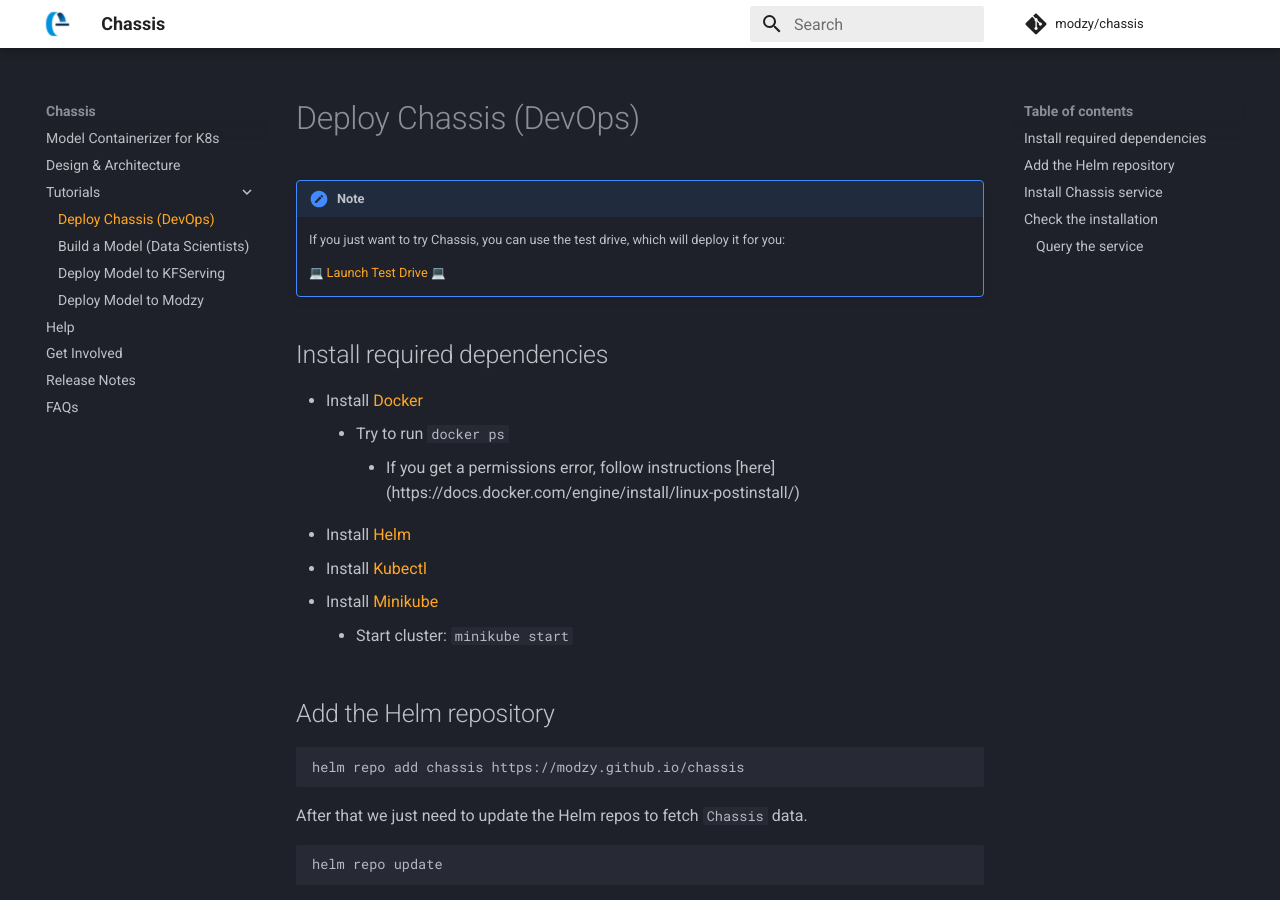
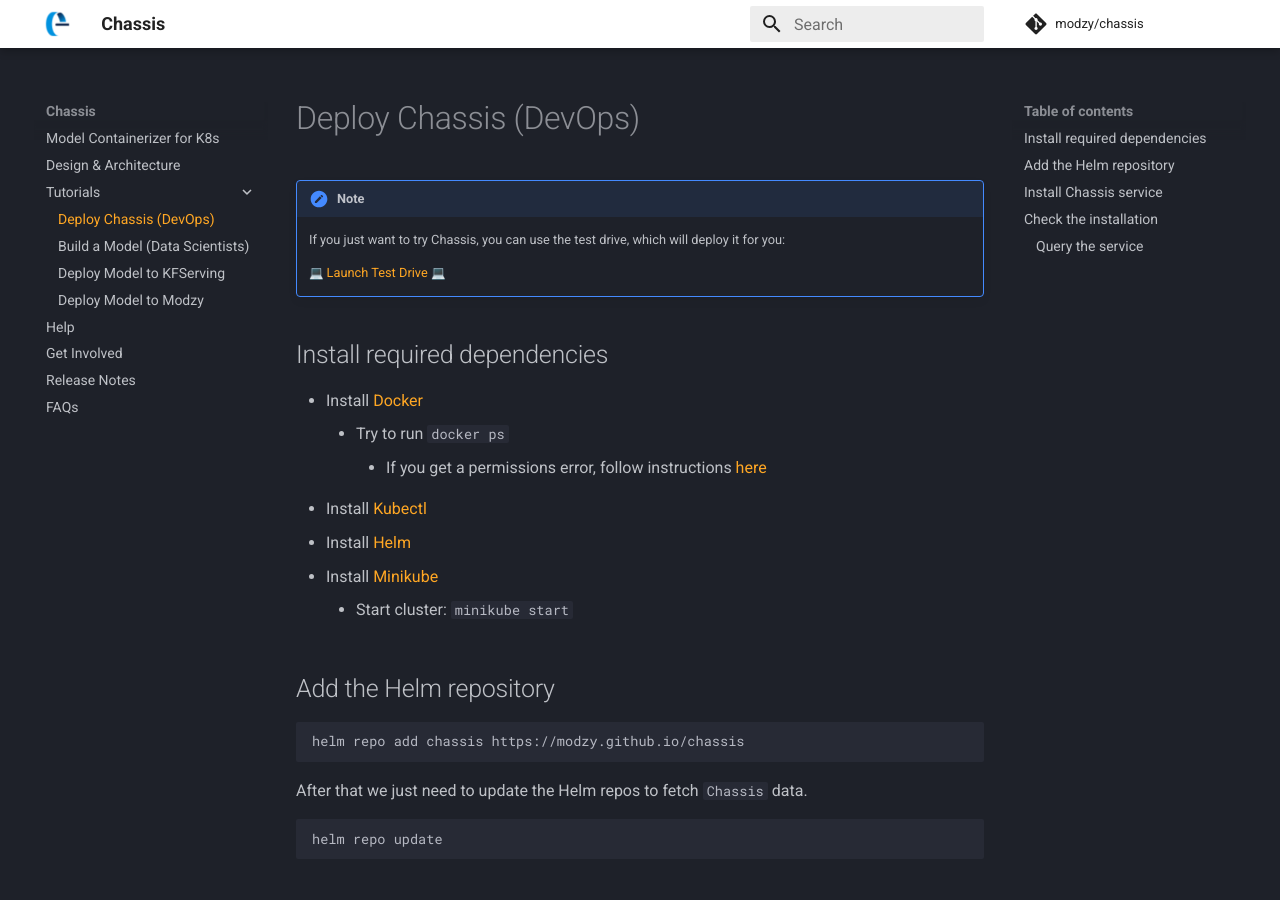
Before and after one commit to chassisml/chassis, an MkDocs documentation site: the page built from docs/docs/tutorials/devops-deploy.md, in a window 1280 px wide and 900 px high. Built offline with MkDocs 1.6.1 and Material for MkDocs 9.7.7, drawn with Linux system fonts in a browser that asks for light colours; emoji names are drawn with the system emoji font; comment, search, counter and statistics services are not loaded.

Commit message:
docs: fix typo

```diff
--- a/docs/docs/tutorials/devops-deploy.md
+++ b/docs/docs/tutorials/devops-deploy.md
@@ -9,9 +9,9 @@
 
 * Install [Docker](https://docs.docker.com/get-docker/)
     * Try to run `docker ps`
-        * If you get a permissions error, follow instructions [here] (https://docs.docker.com/engine/install/linux-postinstall/)
+        * If you get a permissions error, follow instructions [here](https://docs.docker.com/engine/install/linux-postinstall/)
+* Install [Kubectl](https://kubernetes.io/docs/tasks/tools/)
 * Install [Helm](https://helm.sh/docs/intro/install/)
-* Install [Kubectl](https://kubernetes.io/docs/tasks/tools/)
 * Install [Minikube](https://minikube.sigs.k8s.io/docs/start/)
     * Start cluster: `minikube start`
 
```
